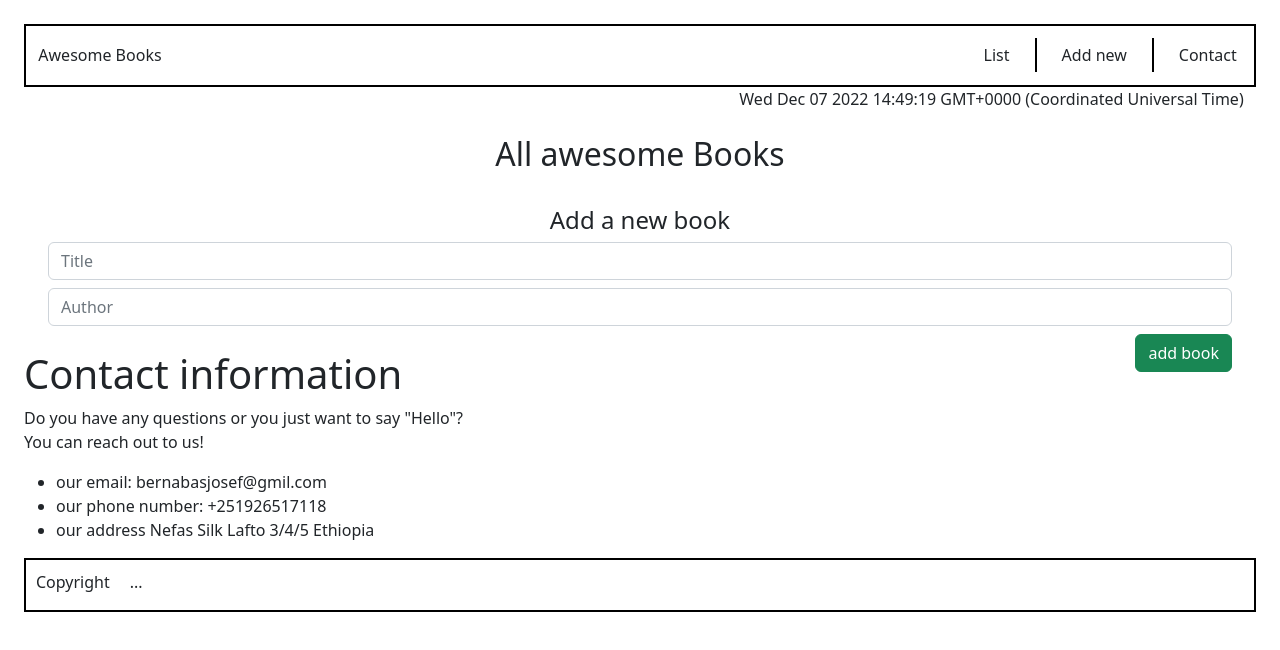
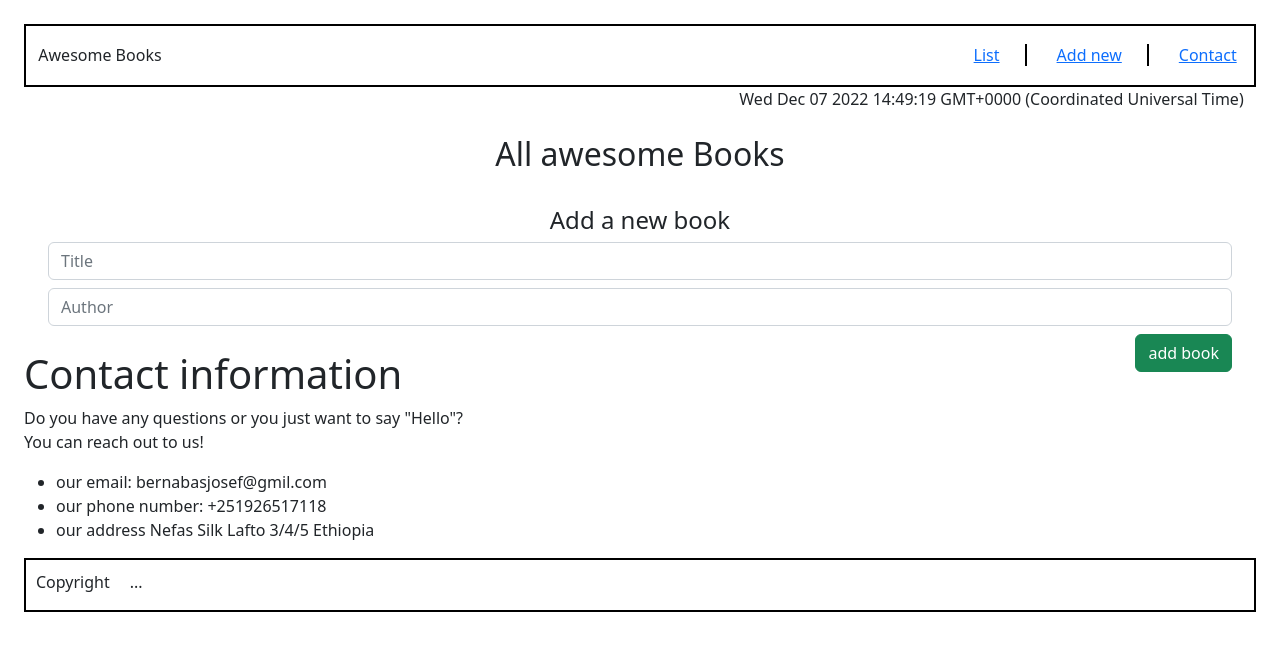
Before and after one commit to bernabasy/Awesome-books, a website: page index.html in a window 1280 px wide. Drawn offline with nearby package versions, Linux system fonts and the light colour scheme.

Commit message:
Add anchor tag to the navigation lists

```diff
--- a/index.html
+++ b/index.html
@@ -14,21 +14,21 @@
       <nav class="navigation">
         <p>Awesome Books</p>
         <ul class="nav-list">
-          <li id="list">List</li>
-          <li id="add-new">Add new</li>
-          <li id="contact">Contact</li>
+          <li ><a href="#lists" id="list">List</a></li>
+          <li ><a href="#adds" id="add-new">Add new</a></li>
+          <li ><a href="#contactes" id="contact">Contact</a></li>
         </ul>
       </nav>
       <p id="date"></p>
     </header>
     <main>
-      <section class="list">
+      <section class="list" id="lists">
         <h2 class="text-center mb-2">All awesome Books</h2>
         <table class="table">
           <tbody id="book-list"></tbody>
         </table>
       </section>
-      <section class="add">
+      <section class="add" id="adds">
         <form id="book-form" class="m-4">
           <h4 class="main-tittle text-center">Add a new book</h4>
           <div class="form-group mb-2">
@@ -40,7 +40,7 @@
           <input type="submit" value="add book" class="mt-2 float-end btn-submit btn btn-success">
         </form>
       </section>
-      <section class="contact">
+      <section class="contact" id="contactes">
         <h1 class="heading">Contact information</h1>
         <p id="p">Do you have any questions or you just want to say "Hello"? <br> You can reach out to us!</p>
         <ul id="co-ul" class="co-ul">
```
